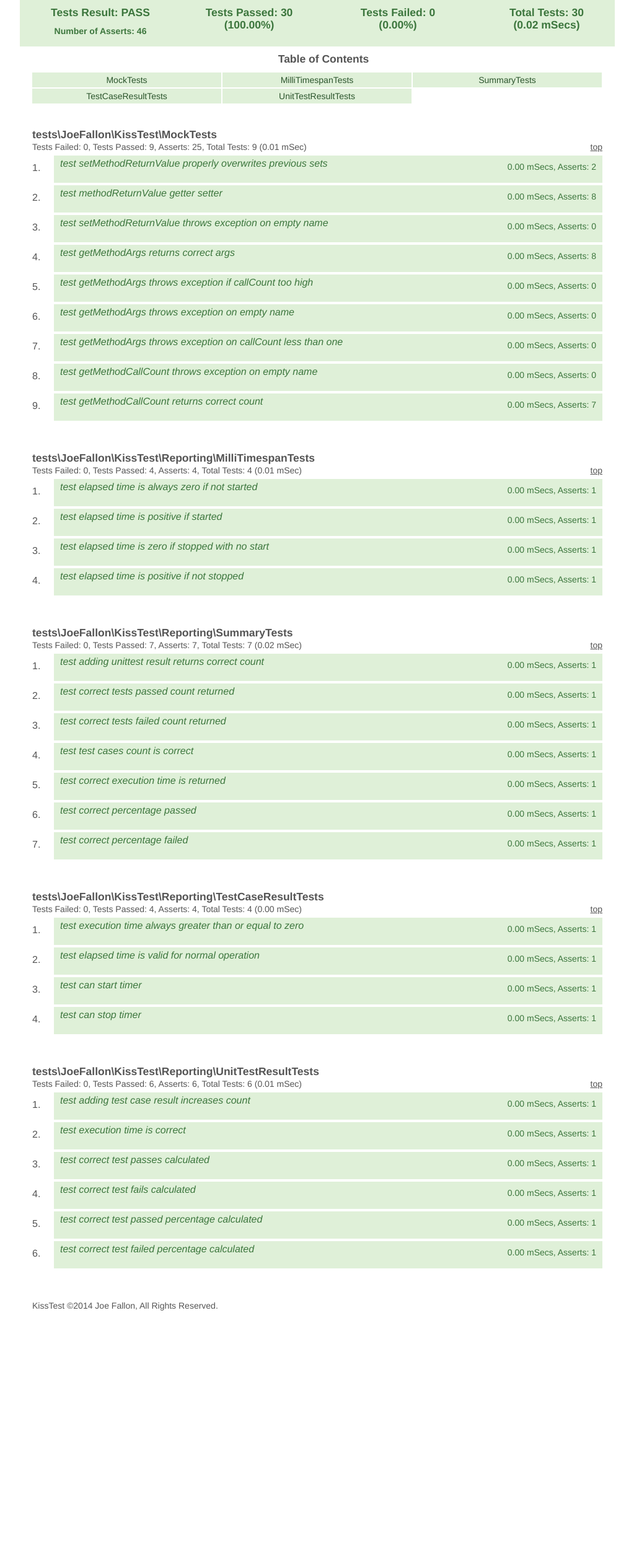
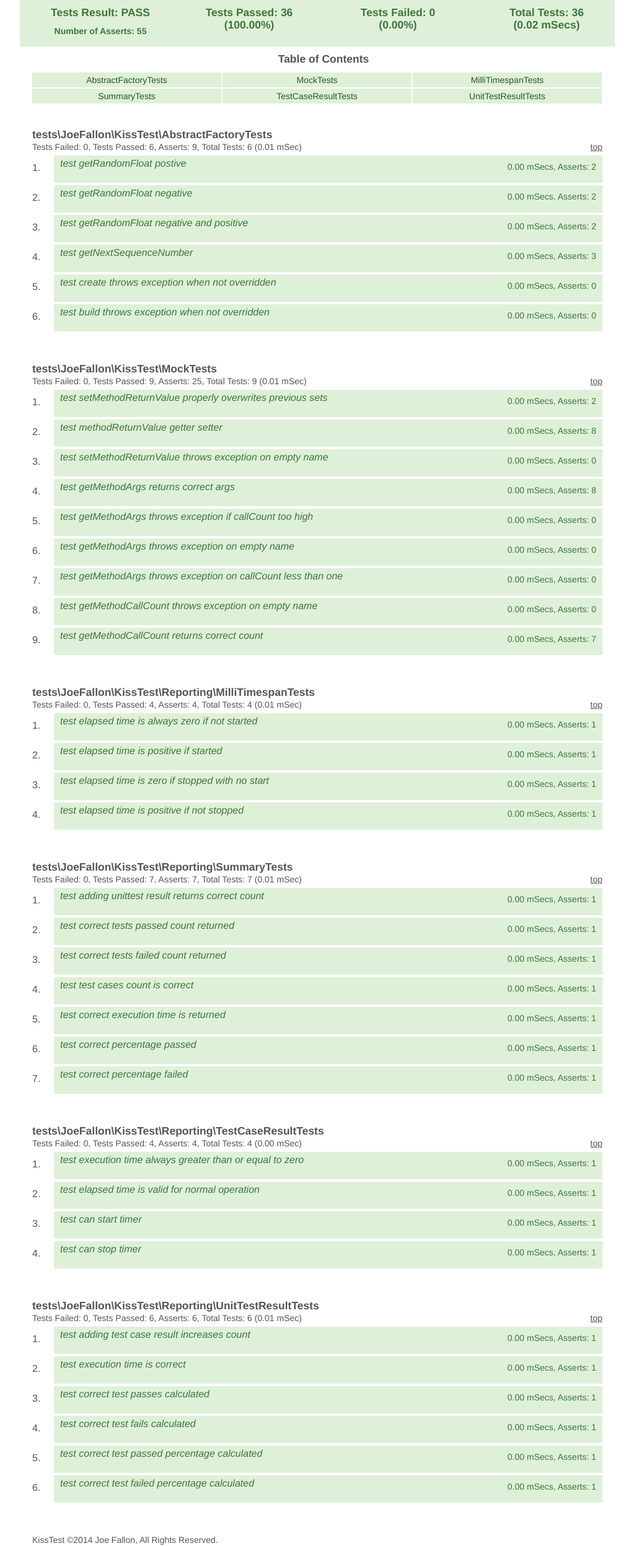
Before and after one commit to joefallon/kisstest, a PHP site: page /tests/index.php in a window 1280 px wide. Shown: the whole page at 62% size, without its empty margins (118-1141 px from the left). Before the commit the page ends 2115 px from the top, so only its background shows below. Run offline with PHP 8.4, Linux system fonts and the light colour scheme; classes that the project's autoload settings leave out are loaded by file name.

Commit message:
An abstract factory that can be used to build objects for testing was created.

```diff
--- /dev/null
+++ b/src/JoeFallon/KissTest/AbstractFactory.php
@@ -0,0 +1,82 @@
+<?php
+namespace JoeFallon\KissTest;
+
+use Exception;
+
+/**
+ * @author    Joseph Fallon <joseph.t.fallon@gmail.com>
+ * @copyright Copyright 2014 Joseph Fallon (All rights reserved)
+ * @license   MIT
+ * @package   JoeFallon\KissTest
+ */
+abstract class AbstractFactory
+{
+    /** @var  int */
+    protected static $_seq;
+
+
+    /**
+     * @return int
+     */
+    public static function getNextSequenceNumber()
+    {
+        if(self::$_seq == null)
+        {
+            self::$_seq = 0;
+        }
+
+        self::$_seq++;
+
+        return self::$_seq;
+    }
+
+
+    /**
+     * @param float $min
+     * @param float $max
+     * @param int   $decimalPlaces
+     *
+     * @return float
+     */
+    public static function getRandomFloat($min, $max, $decimalPlaces)
+    {
+        $min           = floatval($min);
+        $max           = floatval($max);
+        $decimalPlaces = intval($decimalPlaces);
+        $range         = $max - $min;
+        $num           = $min + $range * mt_rand(0, 32767) / 32767;
+
+        if($decimalPlaces > 0)
+        {
+            $num = round($num, $decimalPlaces);
+        }
+
+        return $num;
+    }
+
+    /**
+     * This function instiantiates the desired class fills it with data
+     * and returns it. It does not persist the instance.
+     *
+     * @return mixed
+     * @throws \Exception
+     */
+    public static function create()
+    {
+        throw new Exception('Method not implemented.');
+    }
+
+
+    /**
+     * This function instiantiates the desired class fills it with data,
+     * persists it to the database and returns it. Additionally, it should
+     * build dependendent classes that any foreign keys point to.
+     *
+     * @return mixed
+     * @throws \Exception
+     */
+    public static function build()
+    {
+        throw new Exception('Method not implemented.');
+    }
+}
--- a/src/JoeFallon/KissTest/Mock.php
+++ b/src/JoeFallon/KissTest/Mock.php
@@ -1,16 +1,14 @@
 <?php
-/**
- * @author    Joseph Fallon <joseph.t.fallon@gmail.com>
- *
- * @copyright Copyright 2014 Joseph Fallon (All rights reserved)
- *
- * @license   MIT
- */
 namespace JoeFallon\KissTest;
 
 use Exception;
 
-
+/**
+ * @author    Joseph Fallon <joseph.t.fallon@gmail.com>
+ * @copyright Copyright 2014 Joseph Fallon (All rights reserved)
+ * @license   MIT
+ * @package   JoeFallon\KissTest
+ */
 class Mock
 {
     /** @var array */
@@ -38,11 +36,11 @@ class Mock
      *
      * @return null
      */
-    public function methodCalled($methodName, $args=null)
+    public function methodCalled($methodName, $args = null)
     {
         $this->_methodCalls[] = array(
-            'name' => $methodName,
-            'args' => $args
+          'name' => $methodName,
+          'args' => $args
         );
 
         $callCount = $this->getMethodCallCount($methodName);
@@ -99,7 +97,7 @@ class Mock
      * @return mixed
      * @throws \Exception
      */
-    public function getMethodArgs($methodName, $callCount=1)
+    public function getMethodArgs($methodName, $callCount = 1)
     {
         $methodName = strval($methodName);
         $callCount  = intval($callCount);
@@ -132,8 +130,8 @@ class Mock
             }
         }
 
-        $msg = 'The given call count is less than the number of '
-            . 'times the method was called.';
+        $msg  = 'The given call count is less than the number of ';
+        $msg .= 'times the method was called.';
         $msg .= ' Method Name = ' . $methodName . ', ';
         $msg .= ' Given Call Count = ' . $callCount . ', ';
         $msg .= ' Actual Call Count = ' . $count;
@@ -149,7 +147,9 @@ class Mock
      *
      * @throws \Exception
      */
-    public function setMethodReturnValue($methodName, $returnVal=null, $callCount=null)
+    public function setMethodReturnValue($methodName,
+                                         $returnVal = null,
+                                         $callCount = null)
     {
         $methodName = strval($methodName);
         $callCount  = intval($callCount);
@@ -160,7 +160,7 @@ class Mock
             throw new Exception($msg);
         }
 
-        $r = &$this->_methodReturnValues;
+        $r     = & $this->_methodReturnValues;
         $count = count($r);
 
         for($i = 0; $i < $count; $i++)
@@ -168,15 +168,16 @@ class Mock
             if($r[$i]['name'] == $methodName && $r[$i]['callCount'] == $callCount)
             {
                 $r[$i]['return'] = $returnVal;
+
                 return;
             }
         }
 
 
         $r[] = array(
-            'name'      => $methodName,
-            'return'    => $returnVal,
-            'callCount' => $callCount
+          'name'      => $methodName,
+          'return'    => $returnVal,
+          'callCount' => $callCount
         );
     }
 
--- /dev/null
+++ b/tests/JoeFallon/KissTest/AbstractFactoryTests.php
@@ -0,0 +1,77 @@
+<?php
+namespace tests\JoeFallon\KissTest;
+
+use Exception;
+use JoeFallon\KissTest\UnitTest;
+
+/**
+ * @author    Joseph Fallon <joseph.t.fallon@gmail.com>
+ * @copyright Copyright 2014 Joseph Fallon (All rights reserved)
+ * @license   MIT
+ * @package   tests\JoeFallon\KissTest
+ */
+class AbstractFactoryTests extends UnitTest
+{
+    public function test_getRandomFloat_postive()
+    {
+        $float = ConcreteFactory::getRandomFloat(100, 200, 2);
+
+        $this->assertFirstGreaterThanOrEqualSecond($float, 100, 'gt:' . $float);
+        $this->assertFirstLessThanOrEqualSecond($float, 200, 'lt:' . $float);
+    }
+
+    public function test_getRandomFloat_negative()
+    {
+        $float = ConcreteFactory::getRandomFloat(-200, -100, 2);
+
+        $this->assertFirstGreaterThanOrEqualSecond($float, -200, 'gt:' . $float);
+        $this->assertFirstLessThanOrEqualSecond($float, -100, 'lt:' . $float);
+    }
+
+    public function test_getRandomFloat_negative_and_positive()
+    {
+        $float = ConcreteFactory::getRandomFloat(-100, 100, 2);
+
+        $this->assertFirstGreaterThanOrEqualSecond($float, -100, 'gt:' . $float);
+        $this->assertFirstLessThanOrEqualSecond($float, 100, 'lt:' . $float);
+    }
+
+    public function test_getNextSequenceNumber()
+    {
+        $this->assertEqual(ConcreteFactory::getNextSequenceNumber(), 1, '1');
+        $this->assertEqual(ConcreteFactory::getNextSequenceNumber(), 2, '2');
+        $this->assertEqual(ConcreteFactory::getNextSequenceNumber(), 3, '3');
+    }
+
+    public function test_create_throws_exception_when_not_overridden()
+    {
+        try
+        {
+            ConcreteFactory::create();
+        }
+        catch(Exception $ex)
+        {
+            $this->testPass();
+
+            return;
+        }
+
+        $this->testFail();
+    }
+
+    public function test_build_throws_exception_when_not_overridden()
+    {
+        try
+        {
+            ConcreteFactory::build();
+        }
+        catch(Exception $ex)
+        {
+            $this->testPass();
+
+            return;
+        }
+
+        $this->testFail();
+    }
+}
--- /dev/null
+++ b/tests/JoeFallon/KissTest/ConcreteFactory.php
@@ -0,0 +1,37 @@
+<?php
+namespace tests\JoeFallon\KissTest;
+
+use JoeFallon\KissTest\AbstractFactory;
+
+/**
+ * @author    Joseph Fallon <joseph.t.fallon@gmail.com>
+ * @copyright Copyright 2014 Joseph Fallon (All rights reserved)
+ * @license   MIT
+ * @package   tests\JoeFallon\KissTest
+ */
+class ConcreteFactory extends AbstractFactory
+{
+
+    /**
+     * This function instiantiates the desired class fills it with data
+     * and returns it. It does not persist the instance.
+     *
+     * @return mixed
+     */
+    public static function create()
+    {
+        parent::create();
+    }
+
+    /**
+     * This function instiantiates the desired class fills it with data,
+     * persists it to the database and returns it. Additionally, it should
+     * build dependendent classes that any foreign keys point to.
+     *
+     * @return mixed
+     */
+    public static function build()
+    {
+        parent::build();
+    }
+}
--- a/tests/index.php
+++ b/tests/index.php
@@ -10,6 +10,7 @@ use JoeFallon\KissTest\UnitTest;
 
 require('config/main.php');
 
+new tests\JoeFallon\KissTest\AbstractFactoryTests();
 new tests\JoeFallon\KissTest\MockTests();
 new tests\JoeFallon\KissTest\Reporting\MilliTimespanTests();
 new tests\JoeFallon\KissTest\Reporting\SummaryTests();
```
